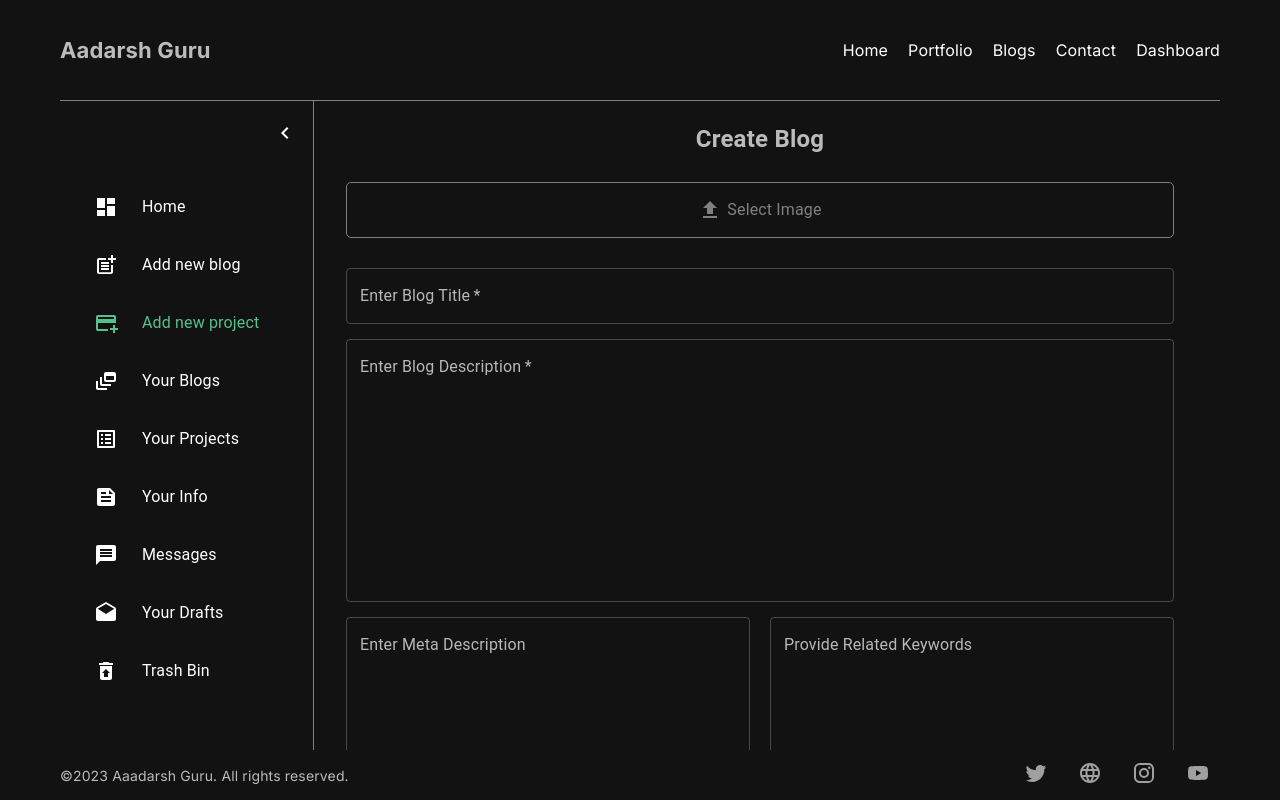
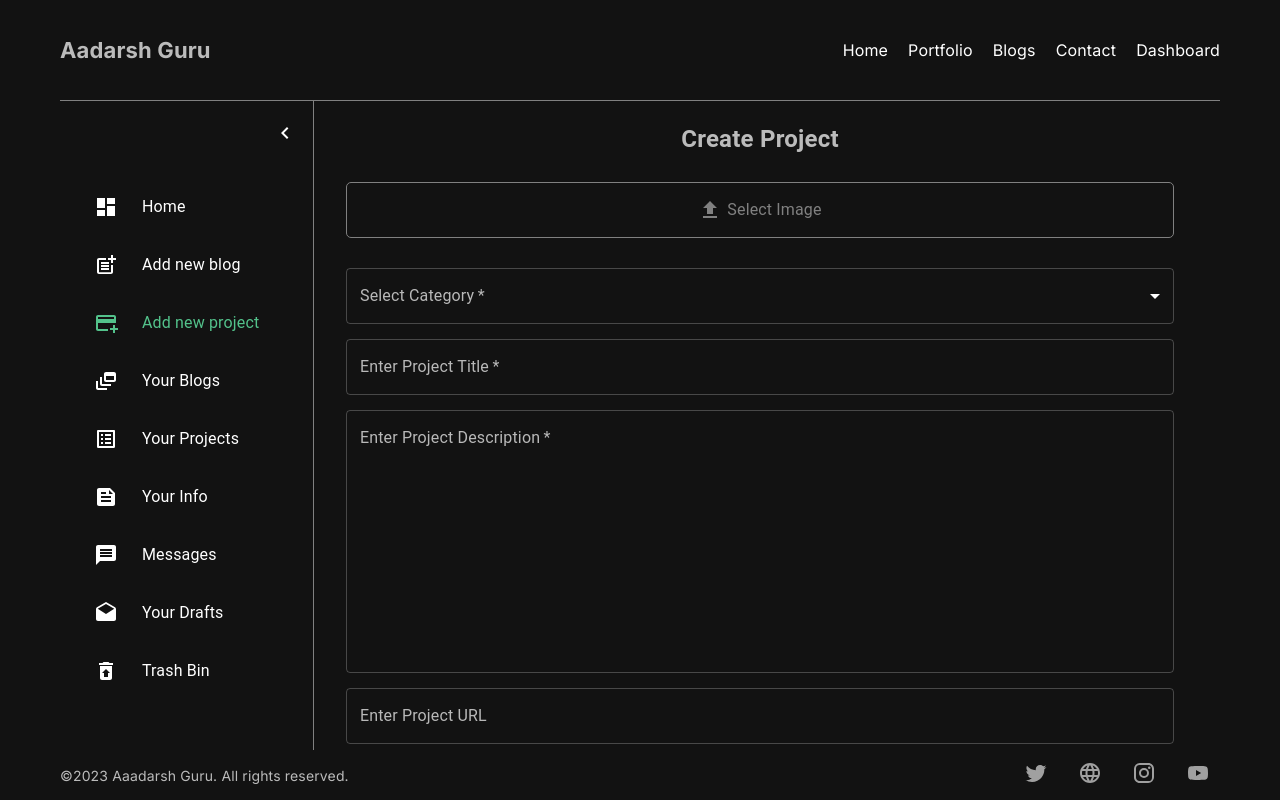
Before and after one commit to Aadarsh-guru/NEXT-Portfolio-App, a Next.js app: page /dashboard/add-project in a window 1280 px wide. Built offline with nearby package versions, Linux system fonts and the light colour scheme.

Commit message:
add project added

```diff
--- /dev/null
+++ b/src/app/api/project/route.js
@@ -0,0 +1,19 @@
+import connection from '@/config/dbConfig'
+import verifyToken from '@/helpers/verifyToken';
+import Project from '@/models/Project';
+import { NextRequest, NextResponse } from 'next/server'
+
+export const POST = async (NextRequest) => {
+    await connection();
+    try {
+        const { userId, success, message } = await verifyToken(NextRequest)
+        if (!success) {
+            return NextResponse.json({ message: message, success: false }, { status: 200 })
+        }
+        const { imageUrl, title, description, category, meta, keywords, type, author, url } = await NextRequest.json()
+        const project = await Project({ imageUrl, title, description, category, meta, keywords, type, author, userId, url }).save()
+        return NextResponse.json({ message: 'Project Created successfully.', success: true, project }, { status: 201 })
+    } catch (error) {
+        return NextResponse.json({ message: error.message, success: false }, { status: 500 })
+    }
+}
--- a/src/app/dashboard/add-project/page.jsx
+++ b/src/app/dashboard/add-project/page.jsx
@@ -4,6 +4,7 @@ import { Upload } from '@mui/icons-material'
 import { useState, memo } from 'react'
 import toast from 'react-hot-toast'
 import { useData } from '@/context/DataProvider'
+import { projectCategories } from '@/constants/categoriesConfig'
 import './page.css'
 import { useRouter } from 'next/navigation'
 import uploadToS3 from '@/helpers/uploadToS3'
@@ -125,6 +126,7 @@ function AddProject() {
     const [meta, setMeta] = useState('')
     const [keywords, setKeywords] = useState('')
     const [type, setType] = useState('publish')
+    const [url, setUrl] = useState('')
     const [loading, setLoading] = useState(false)
 
     const handleSubmit = async (e) => {
@@ -137,19 +139,19 @@ function AddProject() {
                 return toast.error('Image files only accepted.')
             }
             setLoading(true)
-            const { imageUrl, success } = await uploadToS3(image, 'blog-images')
+            const { imageUrl, success } = await uploadToS3(image, 'project-images')
             if (!success) {
                 return toast.error('something went wrong.')
             }
-            const response = await fetch('/api/blog', {
+            const response = await fetch('/api/project', {
                 method: 'POST',
-                body: JSON.stringify({ imageUrl, title, description, category, meta, keywords, type, author: user?.name })
+                body: JSON.stringify({ imageUrl, title, description, category, meta, keywords, type, url, author: user?.name })
             })
             response && setLoading(false)
             const data = await response.json()
             if (response.status === 201) {
                 toast.success(data?.message)
-                router.push('/dashboard/blogs')
+                router.push('/dashboard/projects')
             } else {
                 toast.success(data?.message)
             }
@@ -162,7 +164,7 @@ function AddProject() {
 
     return (
         <Container>
-            <Heading>Create Blog</Heading>
+            <Heading>Create Project</Heading>
             <Form onSubmit={(e) => handleSubmit(e)} >
                 <label style={{ width: '100%', display: 'flex', justifyContent: 'center', alignItems: 'center' }} htmlFor="file">
                     <SelectImage>
@@ -179,8 +181,16 @@ function AddProject() {
                     }
                 </ImageBox>
                 <TextField onChange={(e) => setImage(e.target.files[0])} sx={{ display: 'none' }} id='file' type='file' />
-                <TextField placeholder='Title must be 3 characters long' error={title && title?.length < 3 && true} onChange={(e) => setTitle(e.target.value)} required label='Enter Blog Title' />
-                <TextField placeholder='Description must be 3 characters long' error={description && description?.length < 3 && true} required onChange={(e) => setDescription(e.target.value)} label='Enter Blog Description' multiline minRows={10} />
+                <TextField value={category} error={category && category?.length < 3 && true} required onChange={(e) => setCategory(e.target.value)} label={'Select Category'} select >
+                    {
+                        projectCategories?.filter(cate => cate.name !== 'All Projects').map(category => (
+                            <MenuItem value={category.slug} key={category.slug} >{category.name}</MenuItem>
+                        ))
+                    }
+                </TextField>
+                <TextField placeholder='Title must be 3 characters long' error={title && title?.length < 3 && true} onChange={(e) => setTitle(e.target.value)} required label='Enter Project Title' />
+                <TextField placeholder='Description must be 3 characters long' error={description && description?.length < 3 && true} required onChange={(e) => setDescription(e.target.value)} label='Enter Project Description' multiline minRows={10} />
+                <TextField placeholder='This must be type url.' type='url' error={url && url?.length < 3 && true} onChange={(e) => setUrl(e.target.value)} label='Enter Project URL' />
                 <SEOInformaton>
                     <TextField placeholder='Enter Meta Description' error={meta && meta?.length < 3 && true} onChange={(e) => setMeta(e.target.value)} multiline minRows={5} label='Enter Meta Description' />
                     <TextField placeholder='Enter Related Keywords Seprated by (",")' error={keywords && keywords?.length < 1 && true} onChange={(e) => setKeywords(e.target.value)} multiline minRows={5} label='Provide Related Keywords' />
--- a/src/constants/categoriesConfig.js
+++ b/src/constants/categoriesConfig.js
@@ -5,54 +5,68 @@ export const categories = [
         name: 'All Blogs',
         slug: 'all-blogs',
         to: '/',
-        icon: Feed
     },
     {
         name: 'Web Development',
         slug: 'web-development',
         to: '/category/web-development',
-        icon: Web
     },
     {
         name: 'Database',
         slug: 'database',
         to: '/category/database',
-        icon: Storage
     },
     {
         name: 'Technology',
         slug: 'technology',
         to: '/category/technology',
-        icon: Satellite
     },
     {
         name: 'Science',
         slug: 'science',
         to: '/category/science',
-        icon: Science
     },
     {
         name: 'App Development',
         slug: 'app-development',
         to: '/category/app-development',
-        icon: Apps
     },
     {
         name: 'Entertainment',
         slug: 'entertainment',
         to: '/category/entertainment',
-        icon: LocalMovies
     },
     {
         name: 'Social Media',
         slug: 'social-media',
         to: '/category/social-media',
-        icon: ConnectWithoutContact
     },
     {
         name: 'Artificial Intelligence',
         slug: 'artificial-intelligence',
         to: '/category/artificial-intelligence',
-        icon: Psychology
     },
 ]
+
+export const projectCategories = [
+    {
+        name: 'All Projects',
+        slug: 'all-projects',
+        to: '/',
+    },
+    {
+        name: 'MERN STACK',
+        slug: 'mern-stack',
+        to: '/category/mern-stack',
+    },
+    {
+        name: 'NEXT JS',
+        slug: 'next-js',
+        to: '/category/next-js',
+    },
+    {
+        name: 'REACT JS',
+        slug: 'react-js',
+        to: '/category/react-js',
+    },
+]
--- /dev/null
+++ b/src/models/Project.js
@@ -0,0 +1,45 @@
+import mongoose from "mongoose";
+
+const projectSchema = new mongoose.Schema({
+    title: {
+        type: String,
+        required: true
+    },
+    description: {
+        type: String,
+        required: true
+    },
+    imageUrl: {
+        type: String,
+        required: true,
+    },
+    category: {
+        type: String,
+        default: 'General'
+    },
+    meta: {
+        type: String,
+    },
+    url: {
+        type: String,
+    },
+    keywords: {
+        type: String,
+    },
+    type: {
+        type: String,
+        default: 'publish'
+    },
+    author: {
+        type: String,
+        required: true
+    },
+    userId: {
+        type: mongoose.Schema.Types.ObjectId,
+        ref: 'User'
+    }
+}, { timestamps: true });
+
+const Project = mongoose.models.projects || mongoose.model('projects', projectSchema);
+
+export default Project;
```
